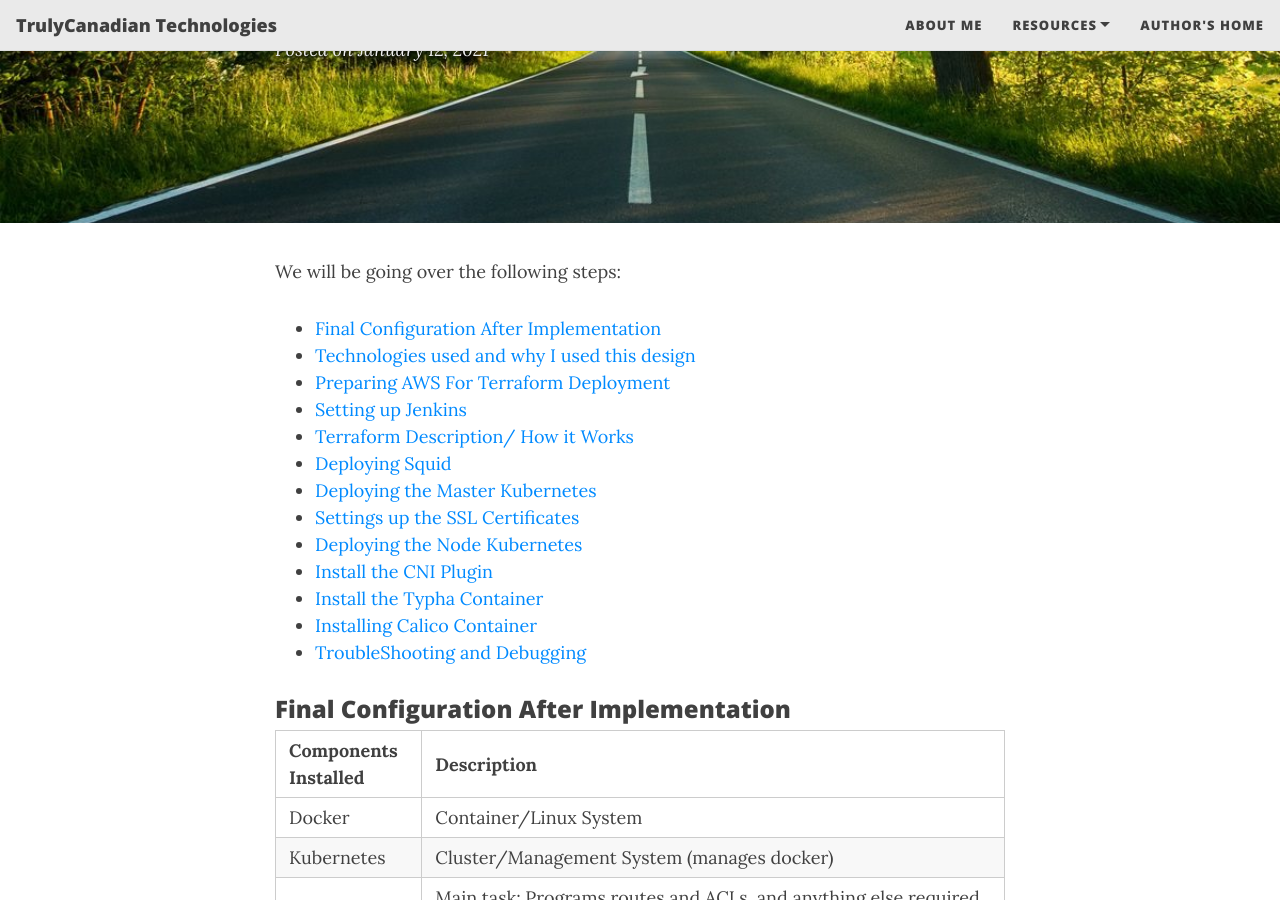
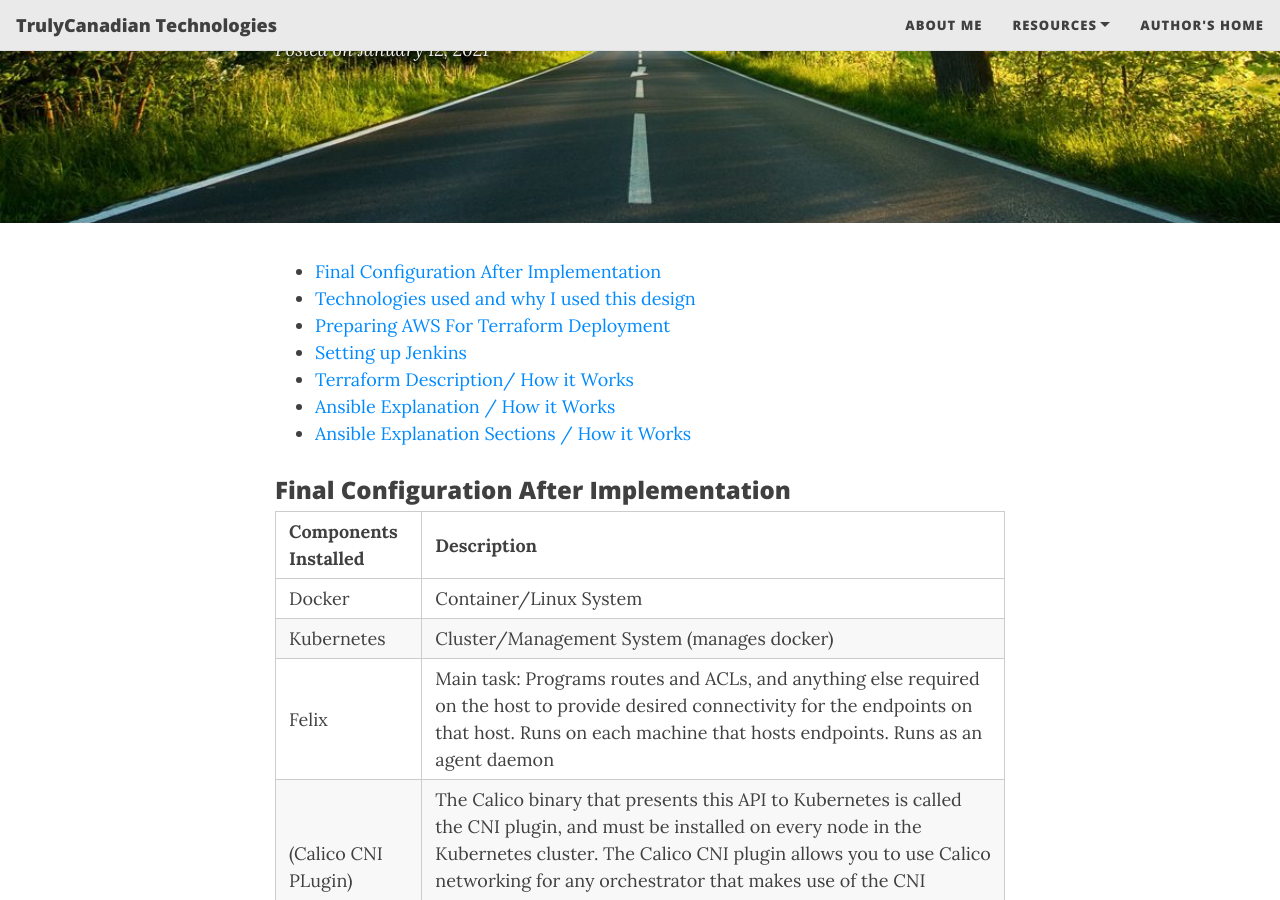
Before and after one commit to davegermiquet/LinuxAdminProto, a Jekyll site: the page built from _posts/2021-01-12-Deploying-Kubernetes.md, in a window 1280 px wide and 900 px high, scrolled down 375 px. Built offline with Jekyll 4.4.1, drawn with Linux system fonts in a browser that asks for light colours; nearby versions of some CDN libraries; some of the changed text lies outside the part shown.

Commit message:
fix menu separation

```diff
--- a/_posts/2021-01-12-Deploying-Kubernetes.md
+++ b/_posts/2021-01-12-Deploying-Kubernetes.md
@@ -24,20 +24,16 @@ tags: [Kubernetes, Calico, AWS, Jenkins, Terraform ]
 [150]: <#jenkinspre>
 [160]: <#jenkinsexplained>
 [170]: <#resetstate>
-We will be going over the following steps:
+[180]: <#ansiblemain>
+[183]: <#ansiblefile1>
+
 - [Final Configuration After Implementation][30]
 - [Technologies used and why I used this design][10]
 - [Preparing AWS For Terraform Deployment][20]
 - [Setting up Jenkins][40]
 - [Terraform Description/ How it Works][50]
-- [Deploying Squid][60]
-- [Deploying the Master Kubernetes][70]
-- [Settings up the SSL Certificates][80]
-- [Deploying the Node Kubernetes][90]
-- [Install the CNI Plugin][100]
-- [Install the Typha Container][110]
-- [Installing Calico Container][120]
-- [TroubleShooting and Debugging][130]
+- [Ansible Explanation /  How it Works][60]
+- [Ansible Explanation Sections /  How it Works][60]
 
 
 <a name="finalconfig"></a>
@@ -437,26 +433,18 @@ as long as no changes is done. I've configured the state to be aware on the S3 b
 # Tune in to next publication!
 
 
-<a name="squid"></a>
-### **Deploying Squid**
+<a name="ansiblemain"></a>
 
-<a name="kubemaster"></a>
-### **Deploying the Master Kubernetes**
+# Ansible Section
 
-<a name="sslsetup"></a>
-### **Settings up the SSL Certificates**
-
-
-<a name="kubenode"></a>
-### **Deploying the Node Kubernetes**<a name="Install CNI Plugin"></a>
-<a name="cniplugin"></a>
-### **Install the CNI Plugin**
-
-<a name="typha"></a>
-### **Install the Typha Container**<a name="typha"></a>
-### **Installing Calico Container**
-<a name="calico"></a>
-
+## How the individual playbooks work
+- [Deploying Squid][60]
+- [Deploying the Master Kubernetes][70]
+- [Settings up the SSL Certificates][80]
+- [Deploying the Node Kubernetes][90]
+- [Install the CNI Plugin][100]
+- [Install the Typha Container][110]
+- [Installing Calico Container][120]
 <a name="troubleshooting"></a>
 ## **TroubleShooting and Debugging**
 ### **TroubleShooting and Debugging**
```
